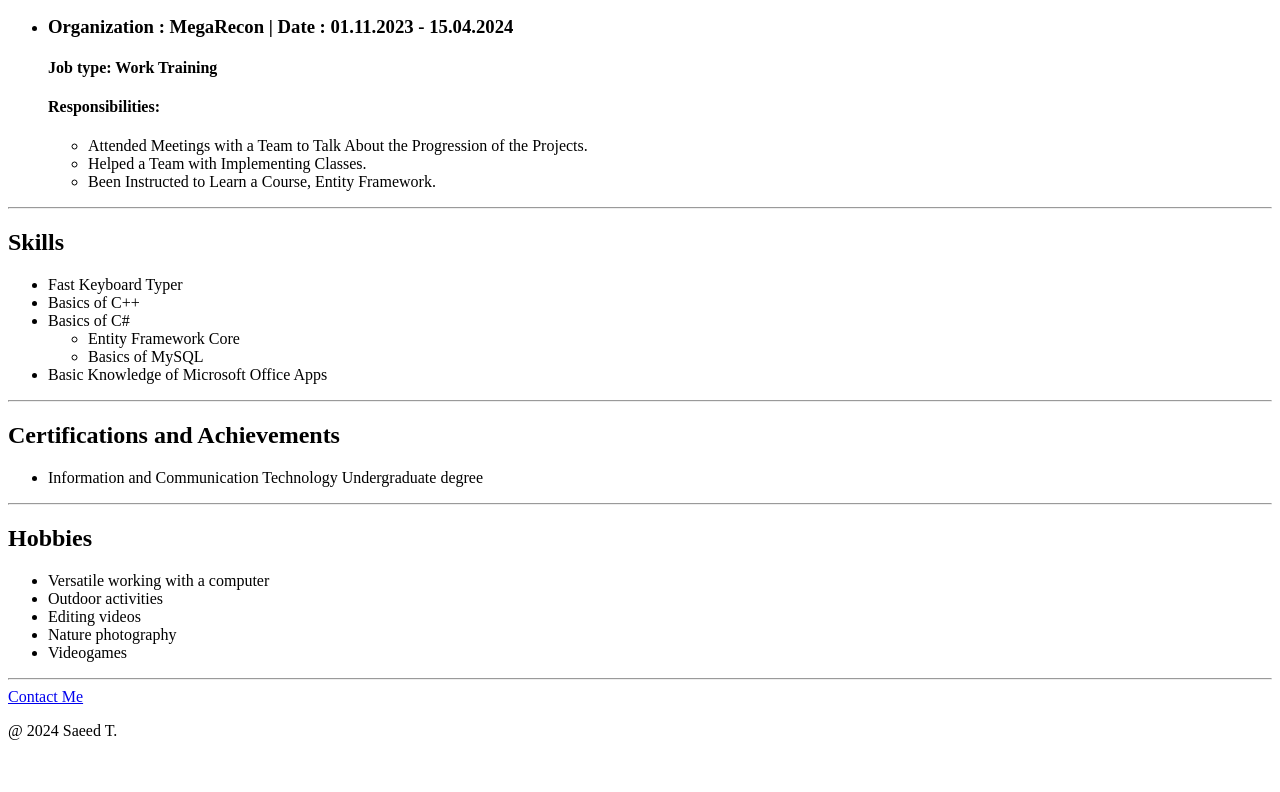
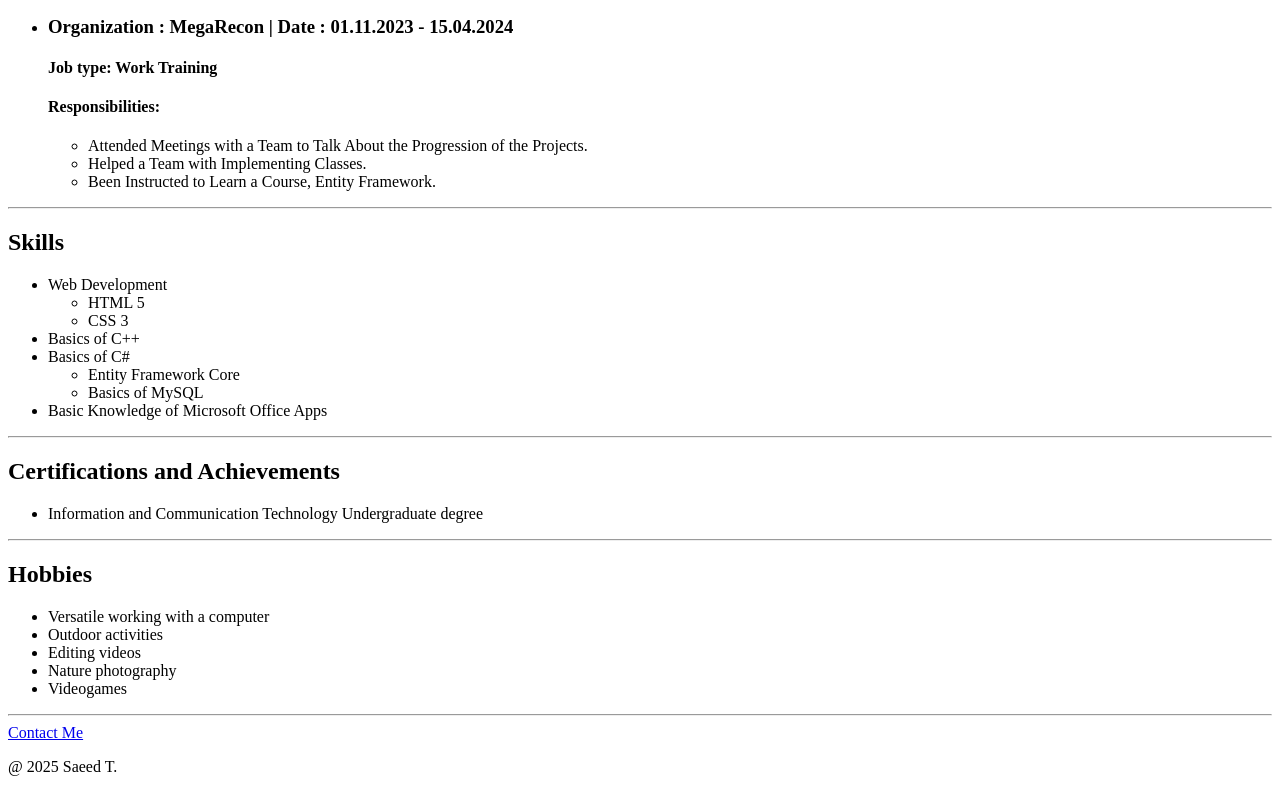
Before and after one commit to ToobanSaeed/Resume-Website, a plain HTML site: page index.html in a window 1280 px wide. Shown: the part 1015-1807 px from the top of the page. Before the commit the page ends 1771 px from the top, so only its background shows below. Drawn offline with Linux system fonts and the light colour scheme.

Commit message:
Add files via upload

```diff
--- a/index.html
+++ b/index.html
@@ -53,7 +53,11 @@
     <hr/>
     <h2>Skills</h2>
     <ul>
-        <li>Fast Keyboard Typer</li>
+        <li>Web Development</li>
+            <ul>
+                <li>HTML 5</li>
+                <li>CSS 3</li>
+            </ul>
         <li>Basics of C++</li>
         <li>Basics of C#</li>
             <ul>
@@ -84,5 +88,5 @@
 </body>
 
 <footer>
-    <p>@ 2024 Saeed T.</p>
+    <p>@ 2025 Saeed T.</p>
 </footer>
```
